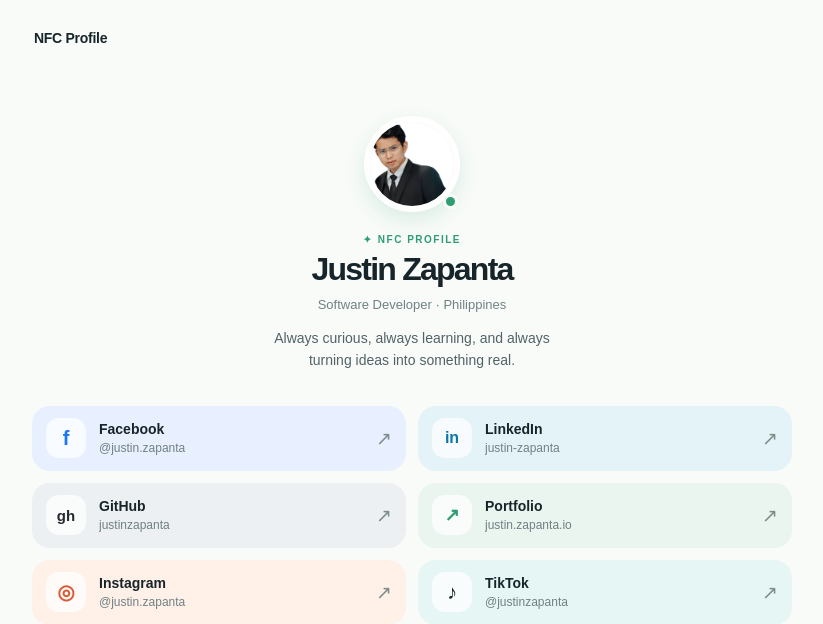
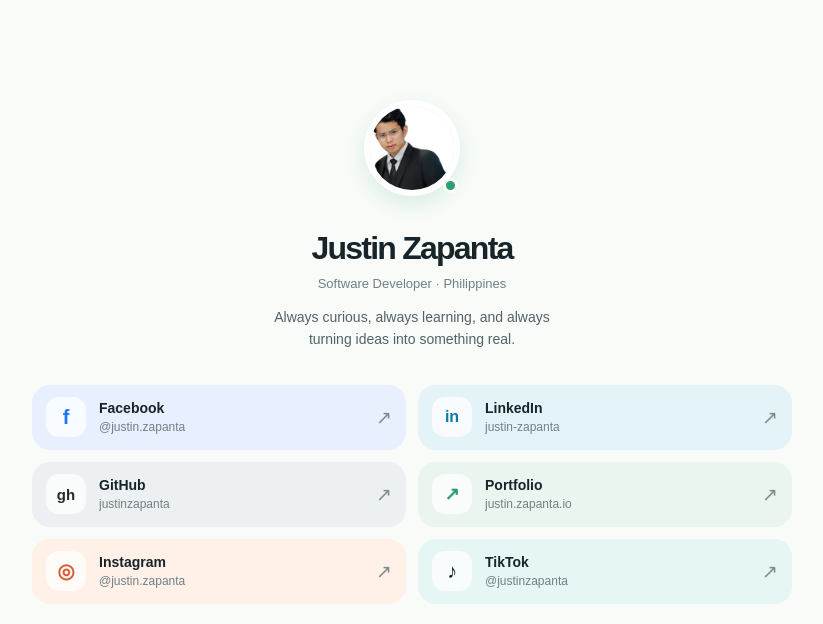
Before and after one commit to justinzapanta/Portfolio, a Django app: page /nfc/ in a window 1280 px wide. Shown: the top 624 px of the page, without its empty margins (228-1051 px from the left). Run offline with Django 5.2, Linux system fonts and the light colour scheme.

Commit message:
Update nfc.html

```diff
--- a/main/templates/main/views/nfc.html
+++ b/main/templates/main/views/nfc.html
@@ -671,7 +671,7 @@
   <header class="profile-header">
 
     <div class="brand-lockup" aria-label="NFC Profile">
-      NFC Profile
+      <!-- NFC Profile -->
     </div>
 
   </header>
@@ -696,8 +696,8 @@
     </div>
 
     <p class="eyebrow">
-      <span aria-hidden="true">✦</span>
-      NFC PROFILE
+      <!-- <span aria-hidden="true">✦</span>
+      NFC PROFILE -->
     </p>
 
     <h1 id="profile-name">
```
